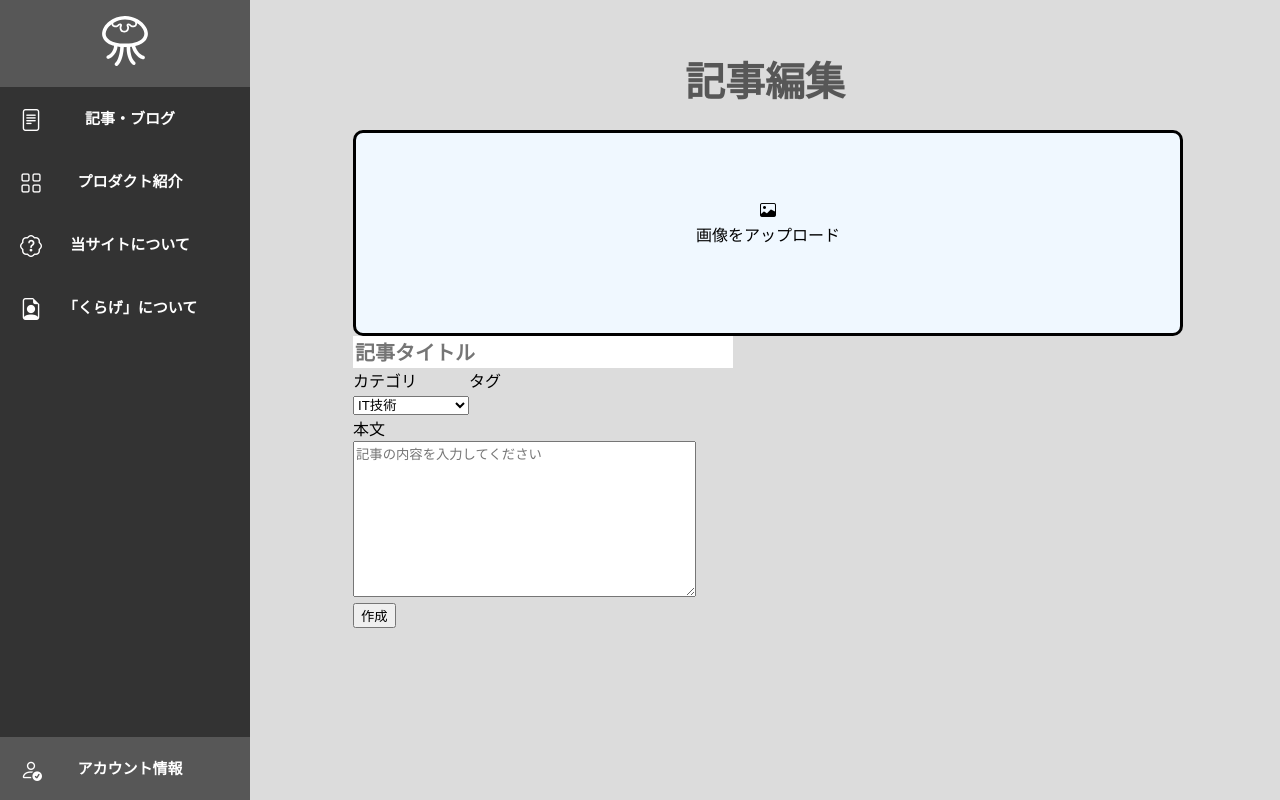
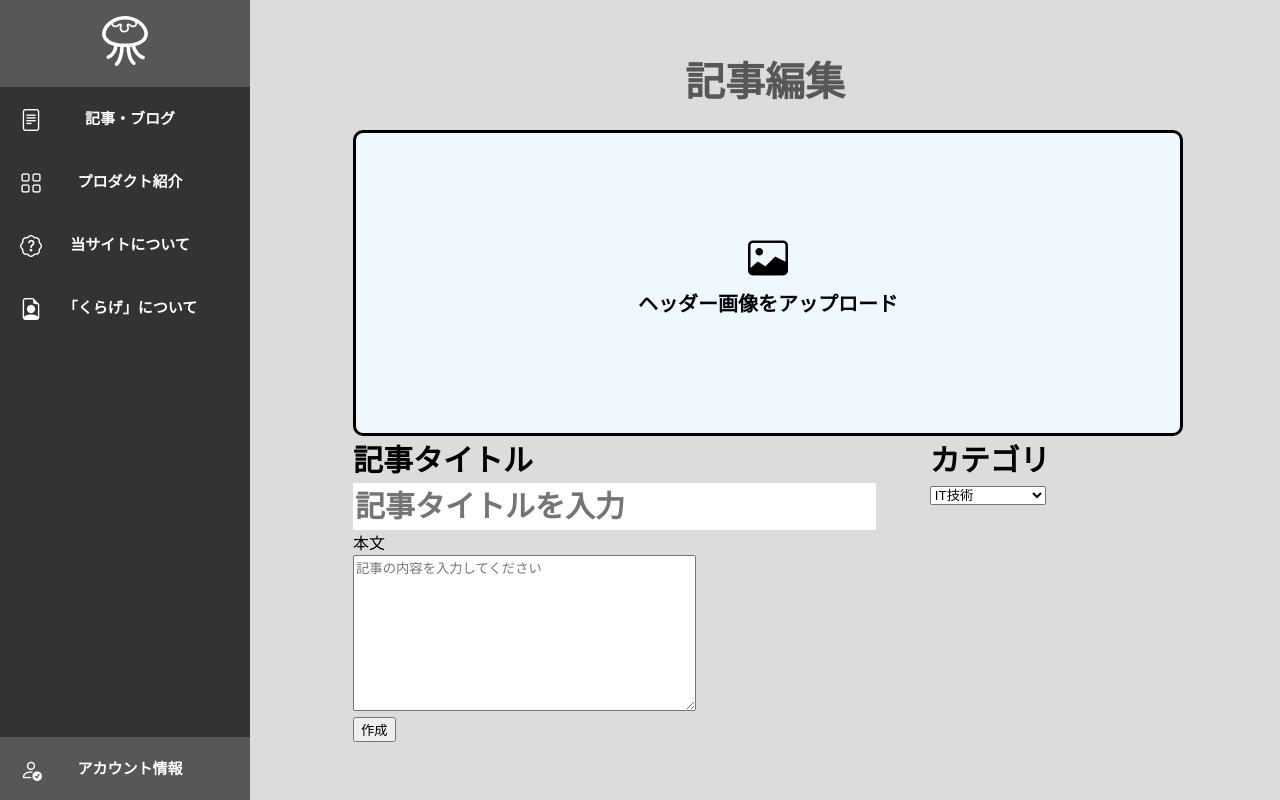
Before and after one commit to k-azuki-t/Django_Article_Project, a Django app: page /articles/edit/ in a window 1280 px wide. Run offline with Django 5.2, Linux system fonts and the light colour scheme; the visitor is signed in with stand-in values (Sample User, id 1).

Commit message:
記事投稿画面のスタイルを一部修正

```diff
--- a/articles/forms.py
+++ b/articles/forms.py
@@ -2,18 +2,6 @@ from django import forms
 from .models import Article
 from markdownx.fields import MarkdownxFormField
 from django.contrib.auth.mixins import LoginRequiredMixin  # ログイン必須にするミックスイン
-
-
-# class ContentForm(forms.ModelForm):
-#     content = MarkdownxFormField()
-
-#     class Meta:
-#         model = Article
-#         fields = ['title', 'content', 'category', 'header_img_url']
-
-#     def clean_category(self):
-#         category = self.cleaned_data['category']
-#         print(category)
 
 
 class ContentForm(forms.ModelForm, LoginRequiredMixin):
@@ -21,11 +9,10 @@ class ContentForm(forms.ModelForm, LoginRequiredMixin):
         model = Article
         fields = ['title', 'content', 'category', 'header_img_url']
         widgets = {
-            'title': forms.TextInput(attrs={'class': 'article_title', 'placeholder': '記事タイトル'}),
+            'title': forms.TextInput(attrs={'class': 'article_title', 'placeholder': '記事タイトルを入力'}),
             'content': forms.Textarea(attrs={'class': 'form-control', 'placeholder': '記事の内容を入力してください'}),
             'category': forms.Select(attrs={'class': 'form-control'}),
             'header_img_url': forms.FileInput(attrs={'class': 'form-control'}),
-            # 'header_img_url': forms.Textarea(),  # Dropzone.jsが担当するためHiddenに変更
         }
         labels = {
             'title': 'タイトル',
--- a/templates/articles/articles_edit.html
+++ b/templates/articles/articles_edit.html
@@ -27,24 +27,24 @@
 
     <form method="post" enctype="multipart/form-data" style="width: 80%; margin: 0 auto;" action="{% url 'articles:edit' %}">
         {% csrf_token %}
-        <div style="width: 100%; background-color: aliceblue; border:3px solid black; border-radius: 10px; height: 200px; display: flex; flex-direction: column; align-items: center;" id="drop-area">
-            <div style="margin-top: auto;"><i class="bi bi-image"></i></div>
-            <div style="margin-bottom: auto;" class="img-form-message">画像をアップロード</div>
+        <div style="width: 100%; background-color: aliceblue; border:3px solid black; border-radius: 10px; height: 300px; display: flex; flex-direction: column; align-items: center; overflow: hidden;" id="drop-area">
+            <div style="margin-top: auto; font-size: 40px; font-weight: bold;">
+                <i class="bi bi-image"></i>
+            </div>
+            <div style="margin-bottom: auto; font-size: 20px; font-weight: bold;" class="img-form-message">
+                ヘッダー画像をアップロード
+            </div>
             {{ form.header_img_url }}
         </div>
 
-        <div>
-            <!-- <div>記事タイトル</div> -->
-            {{ form.title }}
-        </div>
-
-        <div style="display: flex;">
-            <div>
-                <div>カテゴリ</div>
+        <div style="display: flex; width: 100%;">
+            <div style="width: 70%;">
+                <div style="font-size: 30px; font-weight: bold;">記事タイトル</div>
+                {{ form.title }}
+            </div>
+            <div style="width: 30%;">
+                <div style="font-size: 30px; font-weight: bold;">カテゴリ</div>
                 {{ form.category }}
-            </div>
-            <div>
-                <div>タグ</div>
             </div>
         </div>
 
@@ -57,10 +57,11 @@
 
     <style>
         .article_title {
-            font-size: 20px;
+            font-size: 30px;
             font-weight: bold;
             font-family: 'M PLUS Rounded 1c', sans-serif;
             border: none;
+            width: 90%;
         }
         .markdownx {
             display: flex;
@@ -70,14 +71,12 @@
         .markdownx .markdownx-editor {
             resize: none;
             height: 500px;
-            /* overflow: scroll; */
             min-height: 500px;
             width: 50%;
         }
         .markdownx .markdownx-preview {
             width: 50%;
             height: 500px;
-            /* overflow: scroll; */
             min-height: 500px;
         }
         #drop-area input {
@@ -95,10 +94,15 @@
 
             reader.readAsDataURL(imgFIle);
             reader.onload = (e) => {
+                // 画像がすでに表示されている場合は削除
+                if (dropArea.querySelector('img')) {
+                    dropArea.querySelector('img').remove();
+                }
+                // フォームに選択した画像を表示
                 const img = document.createElement('img');
                 img.src = e.target.result;
                 img.alt = 'Uploaded Image';
-                img.style.height = '100%';
+                img.style.objectFit = 'covoer';
                 dropArea.appendChild(img);
                 dropArea.querySelector('.img-form-message').style.display = 'none';
             }
@@ -135,7 +139,7 @@
             } else {
                 alert('画像ファイルを選択してください');
             }
-        })
+        });
 
         dropArea.addEventListener('click', () => {
             fileInput.click();
```
